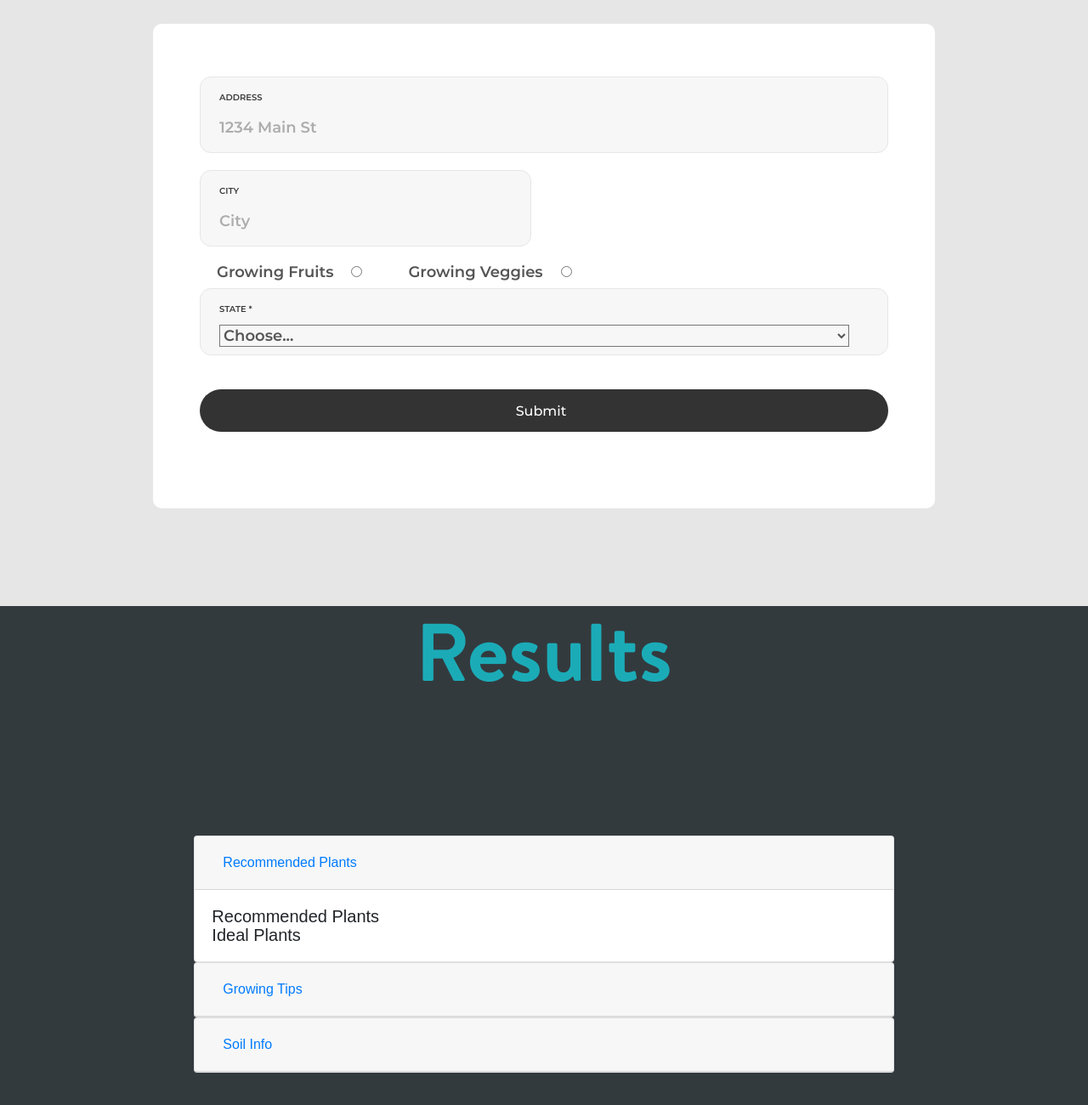
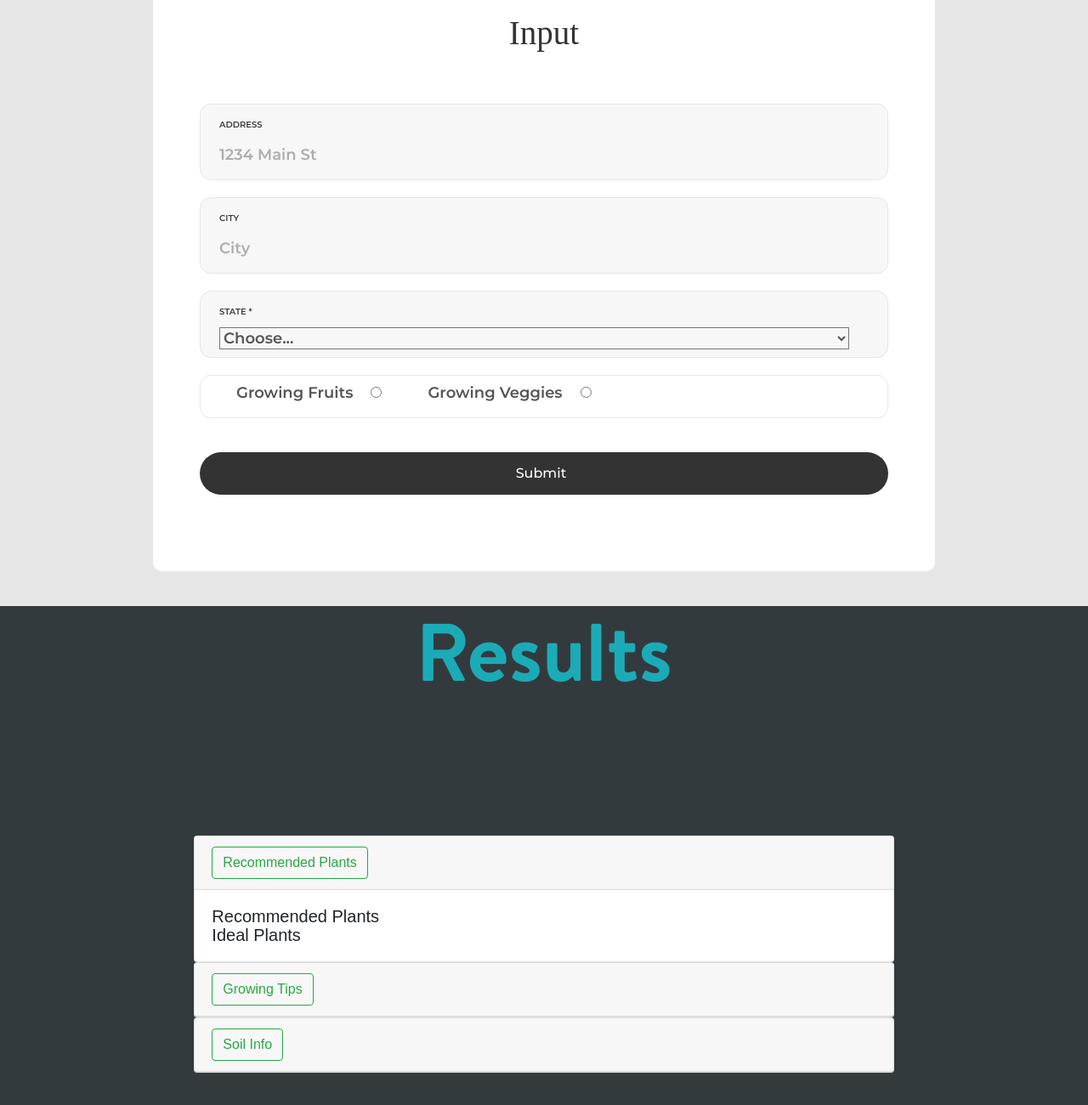
Before and after one commit to Pioneer18/GardenHub, a plain HTML site: page index.html in a window 1280 px wide. Shown: the part 887-2187 px from the top of the page at 85% size. Drawn offline with nearby package versions, Linux system fonts and the light colour scheme; some icons are missing; a web font is replaced by a local one.

Commit message:
HTML Touchup
Forum layout/ Card Stacking

```diff
--- a/css/main.css
+++ b/css/main.css
@@ -41,6 +41,12 @@
 body, html {
 	height: 100%;
 	font-family: Poppins-Regular, sans-serif;
+}
+#accordion-resizer {
+  padding: 20px;
+  width: 980px;
+  height: 250px;
+  overflow: auto;
 }
 
 /*---------------------------------------------*/
--- a/index.html
+++ b/index.html
@@ -122,29 +122,21 @@
             <div class="container-contact100">
                 <div class="wrap-contact100">
                     <form class="contact100-form validate-form">
-
+                            <span class="contact100-form-title">
+                                    Input
+                                </span>
                         <div class="wrap-input100 validate-input bg1" data-validate="Please Type Your Name">
                             <label class="label-input100" for="inputAddress">Address</label>
                             <input class="input100" type="text" class="form-control mb-2" id="street_input" placeholder="1234 Main St">
 
                         </div>
 
-                    <div class="wrap-input100 validate-input bg1 rs1-wrap-input100" data-validate="Enter Your Email (e@a.x)">
+                        <div class="wrap-input100 validate-input bg1 wrap-input100" data-validate="Enter Your Email (e@a.x)">
                             <label class="label-input100" for="inputAddress2">City</label>
                             <input class="input100" type="text" class="form-control" id="inputCity" placeholder="City">
 
                         </div>
-                    <div class="input100">
-                        <div id="soil_level" class="form-check form-check-inline">
-                            <label class="form-check-label" for="inlineRadio1">Growing Fruits</label>
-                            <input class="form-check-input" type="radio" name="inlineRadioOptions" id="inlineRadio1" data-type="fruits" value="option1">
-                        </div>
-                        <div class="form-check form-check-inline">
-                            <label class="form-check-label" for="inlineRadio2">Growing Veggies</label>
-                            <input class="form-check-input" type="radio" name="inlineRadioOptions" id="inlineRadio2" data-type="veggies" value="option2">
 
-                        </div>
-                    </div>
                         <div class="wrap-input100 input100-select bg1">
                             <span class="label-input100">State *</span>
                             <div class="input100">
@@ -156,7 +148,18 @@
 
                             </div>
                         </div>
+                        <div class="wrap-input100 input100 focus-input100">
+                                <div id="soil_level" class="form-check form-check-inline ">
+                                    <label class="form-check-label " for="inlineRadio1">Growing Fruits</label>
+                                    <input class="form-check-input" type="radio" name="inlineRadioOptions" id="inlineRadio1" data-type="fruits" value="option1">
+                                </div>
+                                <div class="form-check form-check-inline">
+                                    <label class="form-check-label " for="inlineRadio2">Growing Veggies</label>
+                                    <input class="form-check-input" type="radio" name="inlineRadioOptions" id="inlineRadio2" data-type="veggies" value="option2">
 
+                                </div>
+
+                            </div>
                         <div class="container-contact100-form-btn">
                             <button id="enter" class="contact100-form-btn">
                                 <span>
@@ -182,11 +185,12 @@
                     <div class="col-sm-2 sidenav">
                     </div>
                     <div class="col-sm-8 text-left">
+
                         <div id="accordion">
                             <div class="card">
                                 <div class="card-header" id="headingOne">
                                     <h5 class="mb-0">
-                                    <button class="btn btn-link" data-toggle="collapse" data-target="#collapseOne" aria-expanded="true" aria-controls="collapseOne">
+                                        <button class="btn btn-outline-success" data-toggle="collapse" data-target="#collapseOne" aria-expanded="true" aria-controls="collapseOne">
                                             Recommended Plants
                                         </button>
                                     </h5>
@@ -200,23 +204,31 @@
                                     </div>
                                 </div>
                             </div>
+
                             <div class="card">
+
                                 <div class="card-header" id="headingTwo">
+
+
                                     <h5 class="mb-0">
-                                    <button class="btn btn-link collapsed" data-toggle="collapse" data-target="#collapseTwo" aria-expanded="false" aria-controls="collapseTwo">
+                                        <button class="btn btn-outline-success collapsed" data-toggle="collapse" data-target="#collapseTwo" aria-expanded="false" aria-controls="collapseTwo">
                                             Growing Tips
                                         </button>
                                     </h5>
                                 </div>
+
                                 <div id="collapseTwo" class="collapse" aria-labelledby="headingTwo" data-parent="#accordion">
+                                    <div id="accordion-resizer" class="ui-widget-content">
                                      <div class="card-body" id="Tips">
+
+                                    </div>
                                 </div>
                             </div>
                         </div>
                             <div class="card">
                                 <div class="card-header" id="headingThree">
                                     <h5 class="mb-0">
-                                    <button class="btn btn-link collapsed" data-toggle="collapse" data-target="#collapseThree" aria-expanded="false" aria-controls="collapseThree">
+                                        <button class="btn btn-outline-success collapsed" data-toggle="collapse" data-target="#collapseThree" aria-expanded="false" aria-controls="collapseThree">
                                             Soil Info
                                         </button>
                                     </h5>
@@ -232,13 +244,12 @@
                             </div>
                         </div>
                     </div>
+                </div>
                     <div class="col-sm-2 sidenav">
                     </div>
                 </div>
             </div>
         </section>
-
-
 </body>
 
 </html>
```
Lines whose indentation alone changed are shown as unchanged.
